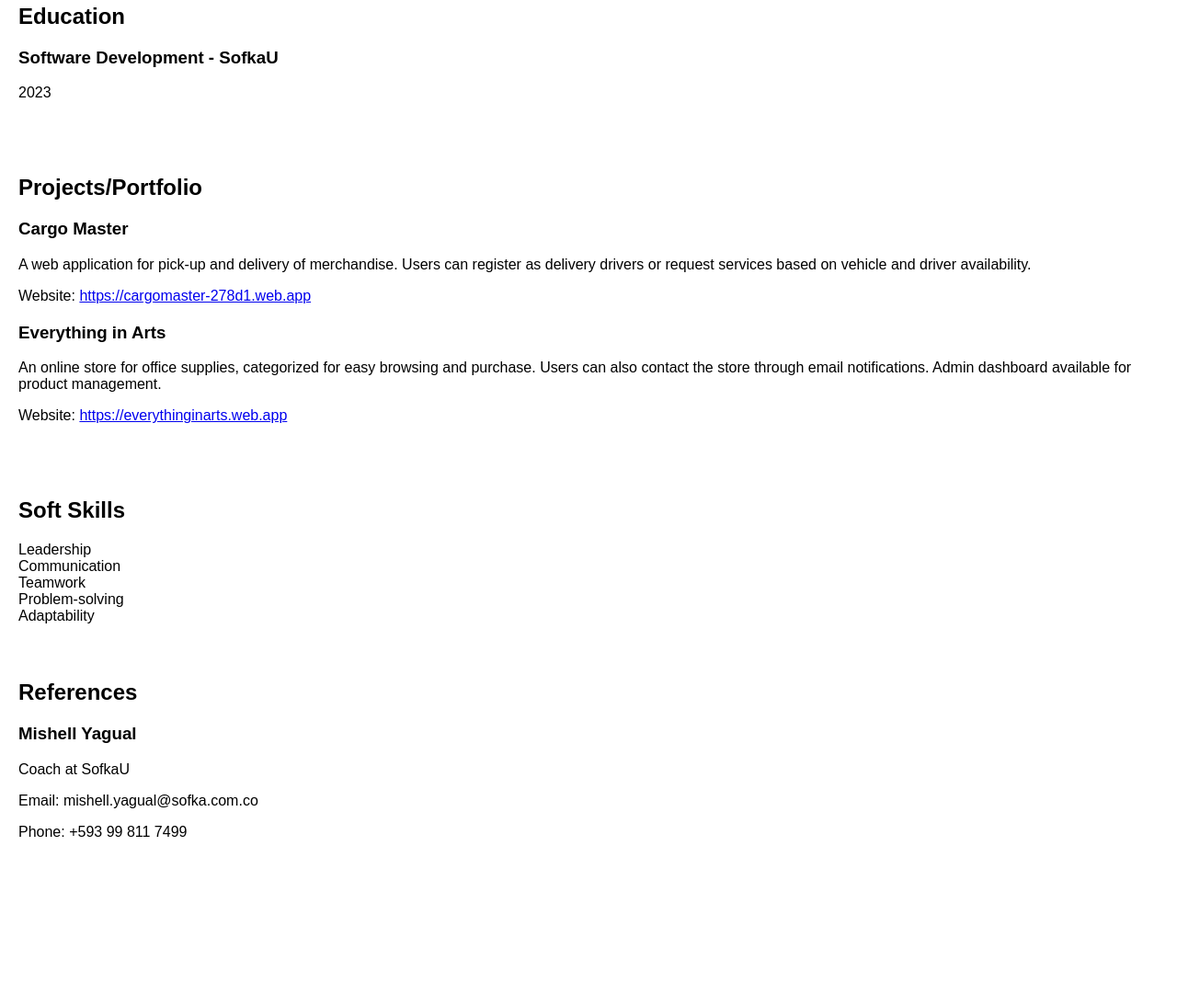
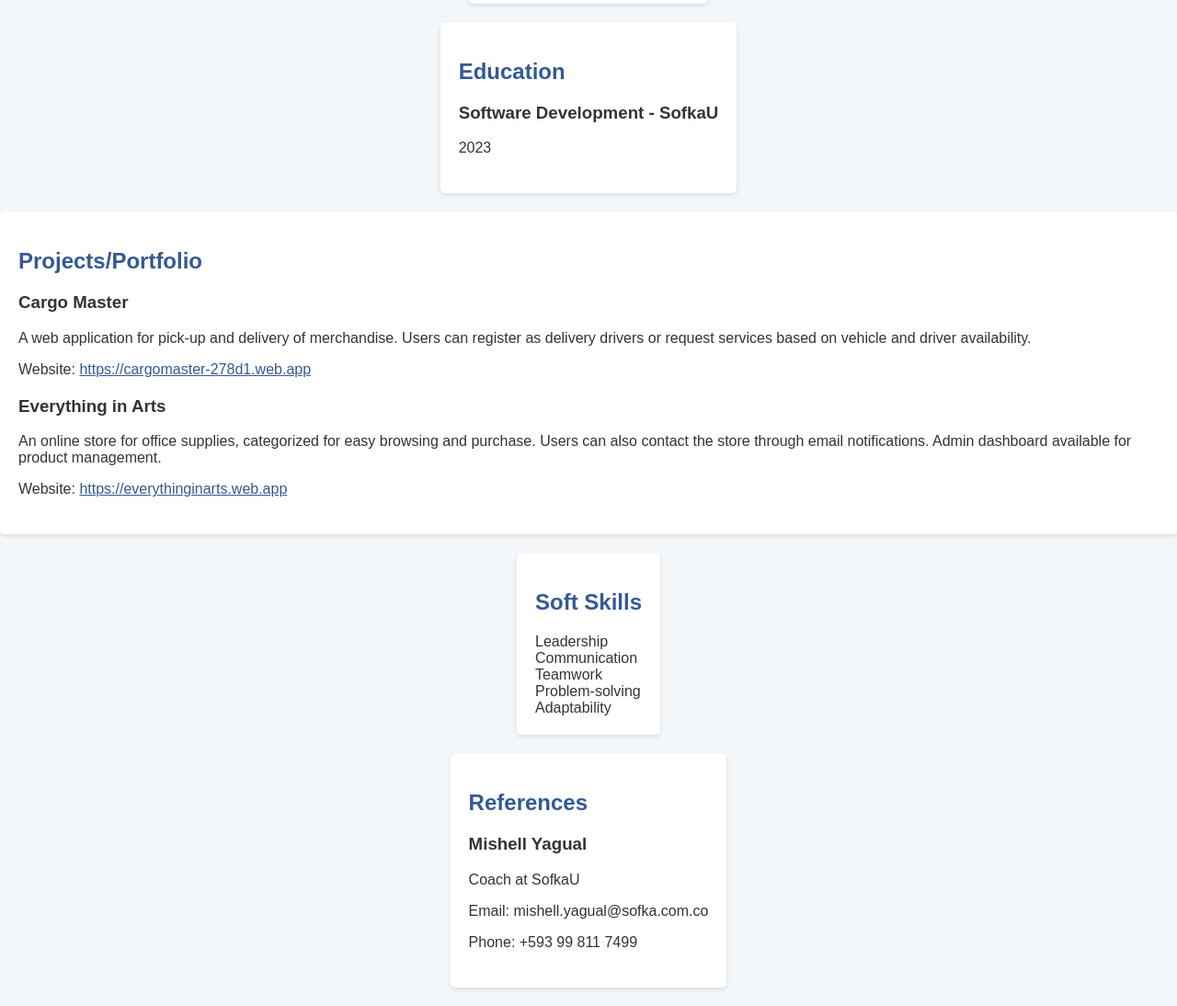
Before and after one commit to ramirezdev26/CV, a plain HTML site: page index.html in a window 1280 px wide. Shown: the part 1067-2161 px from the top of the page at 92% size. Before the commit the page ends 2021 px from the top, so only its background shows below. Drawn offline with Linux system fonts and the light colour scheme.

Commit message:
Update index.html

```diff
--- a/index.html
+++ b/index.html
@@ -10,20 +10,29 @@
       font-family: Arial, sans-serif;
       margin: 0;
       padding: 0;
+      display: flex;
+      flex-direction: column;
+      align-items: center;
+      justify-content: center;
+      min-height: 100vh;
+      background-color: #f4f7f9;
+      color: #333;
     }
 
     header {
-      background-color: #f2f2f2;
+      background-color: #345995;
       padding: 20px;
       text-align: center;
     }
 
     h1 {
       margin: 0;
+      color: #fff;
     }
 
     .contact {
       margin-top: 20px;
+      color: #fff;
     }
 
     .contact p {
@@ -32,10 +41,18 @@
 
     .summary {
       padding: 20px;
+      background-color: #fff;
+      border-radius: 5px;
+      box-shadow: 0 2px 5px rgba(0, 0, 0, 0.1);
+      margin-bottom: 20px;
     }
 
     .work-experience {
       padding: 20px;
+      background-color: #fff;
+      border-radius: 5px;
+      box-shadow: 0 2px 5px rgba(0, 0, 0, 0.1);
+      margin-bottom: 20px;
     }
 
     .job {
@@ -44,6 +61,10 @@
 
     .skills {
       padding: 20px;
+      background-color: #fff;
+      border-radius: 5px;
+      box-shadow: 0 2px 5px rgba(0, 0, 0, 0.1);
+      margin-bottom: 20px;
     }
 
     .skills ul {
@@ -54,6 +75,10 @@
 
     .education {
       padding: 20px;
+      background-color: #fff;
+      border-radius: 5px;
+      box-shadow: 0 2px 5px rgba(0, 0, 0, 0.1);
+      margin-bottom: 20px;
     }
 
     .education-item {
@@ -62,6 +87,10 @@
 
     .projects {
       padding: 20px;
+      background-color: #fff;
+      border-radius: 5px;
+      box-shadow: 0 2px 5px rgba(0, 0, 0, 0.1);
+      margin-bottom: 20px;
     }
 
     .project-item {
@@ -70,6 +99,10 @@
 
     .soft-skills {
       padding: 20px;
+      background-color: #fff;
+      border-radius: 5px;
+      box-shadow: 0 2px 5px rgba(0, 0, 0, 0.1);
+      margin-bottom: 20px;
     }
 
     .soft-skills ul {
@@ -80,11 +113,26 @@
 
     .references {
       padding: 20px;
+      background-color: #fff;
+      border-radius: 5px;
+      box-shadow: 0 2px 5px rgba(0, 0, 0, 0.1);
+      margin-bottom: 20px;
     }
 
     .reference-item {
       margin-bottom: 20px;
     }
+
+    /* Color styles */
+
+    h2 {
+      color: #345995;
+    }
+
+    a {
+      color: #345995;
+    }
+
   </style>
 </head>
 
```
